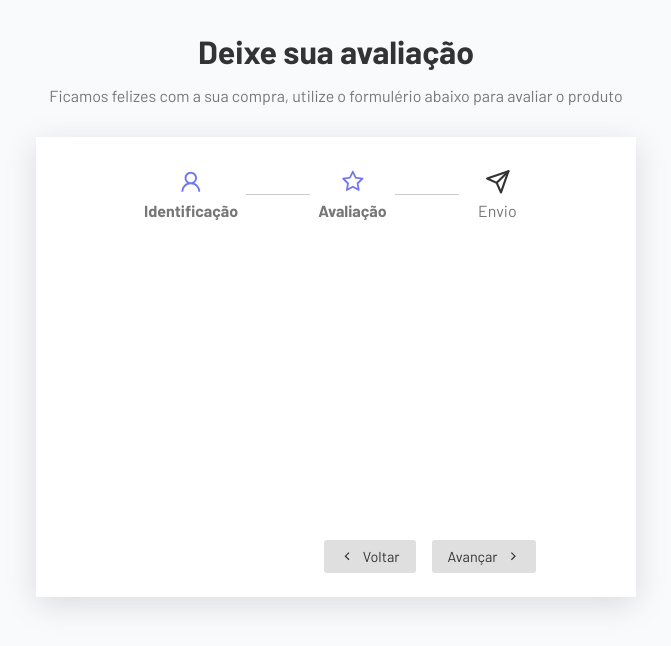
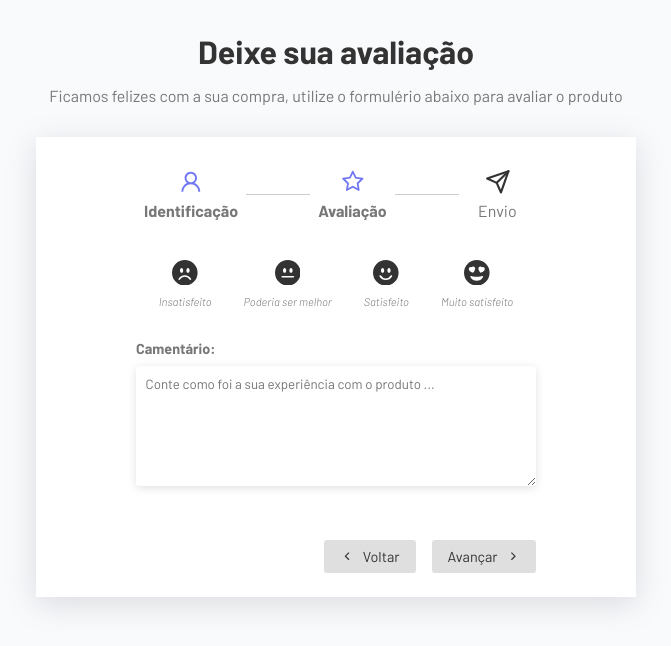
Before and after one commit to CamilaMaximo/Formul-rio-Multistep-com-React, a React (Vite) app in the folder form_multistep/: page / in a window 1280 px wide. Both pictures are taken after typing "Sample", "name@example.com" into the empty fields and a click on the button "Avançar". Shown: the top 646 px of the page, without its empty margins (304-975 px from the left). Built offline with nearby package versions, Linux system fonts and the light colour scheme.

Commit message:
atualização

```diff
--- a/form_multistep/src/App.jsx
+++ b/form_multistep/src/App.jsx
@@ -7,15 +7,24 @@ import Thanks from "./components/Thanks";
 import Steps from "./components/Steps";
 //Hooks
 import { useform } from "./Hooks/useForm";
-
+import { useState } from "react";
 import './App.css'
 
+const formTemplate = {
+  name:"",
+  email:"",
+  review:"",
+  comment:"",
+};
 
 function App() {
+
+  const [data, setData]= useState(formTemplate);
+
  const formComponents = [
-  <UseForm/>,
-  <ReviewForm/>,
-  <Thanks/>
+  <UseForm data={data}/>,
+  <ReviewForm data={data}/>,
+  <Thanks data={data}/>
  ];
 
  const{ currentStep, currentcomponent, changeStep, IsLastSteps, IsFirstStep}= useform(formComponents)
--- a/form_multistep/src/components/ReviewForm.css
+++ b/form_multistep/src/components/ReviewForm.css
@@ -0,0 +1,36 @@
+.form-control.score-container{
+    flex-direction: row;
+    gap: 2rem;
+    justify-content: center;
+}
+.score-container svg{
+    font-size: 1.6rem;
+    cursor: pointer;
+    transition: 0.3s;
+}
+
+.score-container svg:hover{
+    fill:#7076f4
+}
+
+.score-container input:checked ~ svg{
+    fill:#7076f4
+}
+.radio-container{
+    text-align: center;
+    position: relative;
+}
+
+.radio-container input{
+    opacity: 0;
+    position: absolute;
+    top: 15px;
+    left: 30px;
+}
+
+.radio-container p{
+    font-style: italic;
+    font-weight: 300;
+    font-size: 0.7rem;
+    margin-top:0.4rem;
+}
--- a/form_multistep/src/components/ReviewForm.jsx
+++ b/form_multistep/src/components/ReviewForm.jsx
@@ -7,11 +7,35 @@ import "./ReviewForm.css";
 
 
 
-const ReviewForm = () => {
+const ReviewForm = (data) => {
   return (
     <div className='review-form'>
-
-
+      <div className="form-control score-container">
+    <label className='radio-container'>
+      <input type="radio" value="unsatisfied" name='review' required />
+      <BsFillEmojiFrownFill/>
+      <p>Insatisfeito</p>
+    </label>
+    <label className='radio-container'>
+      <input type="radio" value="neutral" name='review' required />
+      <BsFillEmojiNeutralFill/>
+      <p>Poderia ser melhor</p>
+    </label>
+    <label className='radio-container'>
+      <input type="radio" value="satisfied" name='review' required />
+      <BsFillEmojiSmileFill/>
+      <p>Satisfeito</p>
+    </label>
+    <label className='radio-container'>
+      <input type="radio" value="very_satisfied" name='review' required />
+      <BsFillEmojiHeartEyesFill/>
+      <p>Muito satisfeito</p>
+    </label>
+      </div>
+      <div className="form-control">
+        <label htmlFor="comment">Camentário:</label>
+        <textarea name="comment" id="comment" placeholder='Conte como foi a sua experiência com o produto ...' required></textarea>
+      </div>
     </div>
   )
 }
--- /dev/null
+++ b/form_multistep/src/components/Thanks.css
@@ -0,0 +1,26 @@
+.thanks-container{
+    text-align: center;
+}
+.thanks-container h2{
+    margin-bottom: 1rem;
+}
+
+.thanks-container p{
+    font-size: .9rem;
+    margin-bottom: .5rem;
+}
+
+.thanks-container h3{
+    margin: 1rem 0;
+}
+.review-data {
+    text-align: left;
+}
+
+.review-data svg{
+    margin-left: 5px;
+}
+
+.review-data span{
+    font-weight: bold;
+}
--- a/form_multistep/src/components/Thanks.jsx
+++ b/form_multistep/src/components/Thanks.jsx
@@ -1,9 +1,24 @@
-import React from 'react'
 
-const Thanks = () => {
+import {BsFillEmojiHeartEyesFill, BsFillEmojiSmileFill,BsFillEmojiNeutralFill, BsFillEmojiFrownFill,
+} from 'react-icons/bs';
+
+import './Thanks.css';
+
+
+const Thanks = (data) => {
   return (
-    <div>
-    <h1>Thanks</h1>
+
+    <div className='thanks-container'>
+    <h1>Falta pouco...</h1>
+    <p>A sua opinião é muito importante, em breve você recebera um cupoam de 10% de desconto para sua próxima compra.</p>
+    <p>Para concluir sua avaliação clique no botão Enviar abaixo.</p>
+    <h3>Aqui está o resumo da sua avaliação:</h3>
+    <p className='review-data'>
+      <span>Satisfação com o produto</span>
+    </p>
+    <p className="review-data">
+      <span>Comentário:</span>
+    </p>
     </div>
   )
 }
--- a/form_multistep/src/components/UseForm.jsx
+++ b/form_multistep/src/components/UseForm.jsx
@@ -1,6 +1,6 @@
 import React from 'react'
 
-const UserForm =() => {
+const UserForm =(data) => {
   return (
     <div>
       <div className="form-control">
```
